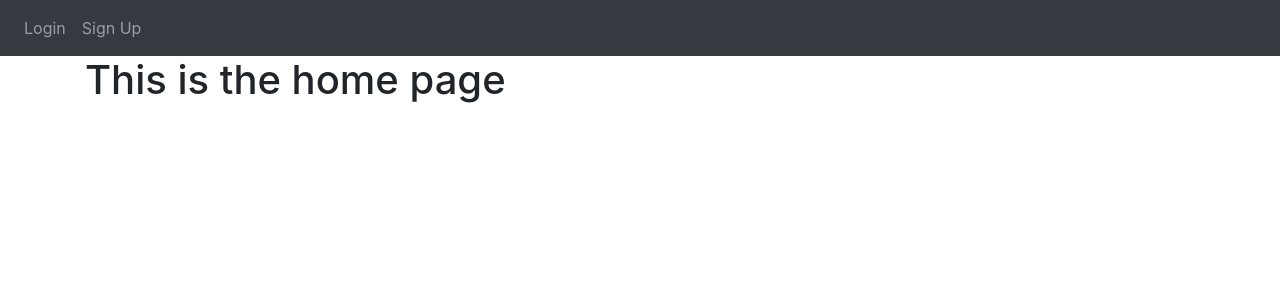
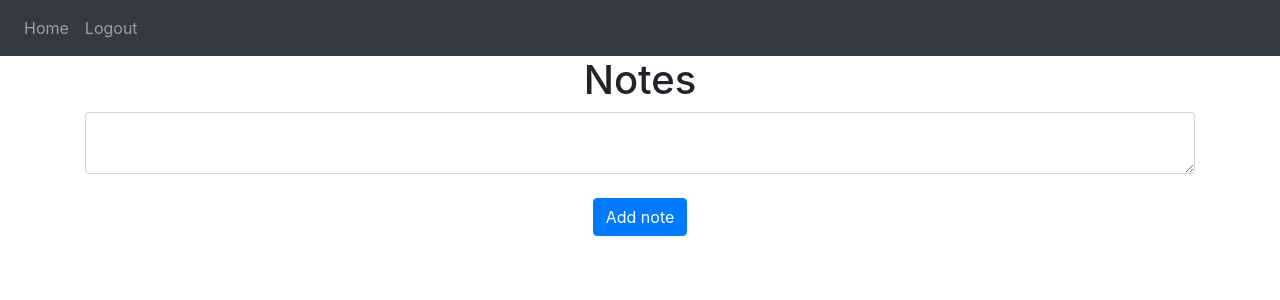
Before and after one commit to Ark-Arch/notes-taking-web-app, a Flask app: template website/templates/home.html in a window 1280 px wide. Shown: the top 300 px of the page. Run offline with Flask 3, Linux system fonts and the light colour scheme; the template is opened without the code that fills it: values that come from a table or form of the project are taken from there, others are empty; data comes from the database, SQL or seed files in the repository; some libraries are stand-ins or nearby versions.

Commit message:
added functionality for adding notes in the template

```diff
--- a/website/templates/home.html
+++ b/website/templates/home.html
@@ -3,7 +3,20 @@
 {% block title %}HOME{% endblock %}
 
 {% block content %}
+<h1 align="center">Notes</h1>
 
-<h1>This is the home page</h1>
+<ul class="list-group list-group-flush" id="notes">
+	{% for note in user.notes %}
+	<li class="list-group-item">{{ note.data }}</li>
+	{% endfor %}
+</ul>
+
+<form method="POST">
+	<textarea name="note" id="note" class="form-control"></textarea>
+	<br/>
+	<div align="center">
+		<button type="submit" class="btn btn-primary"> Add note </button>
+	</div>
+</form>
 
 {% endblock %}
```
